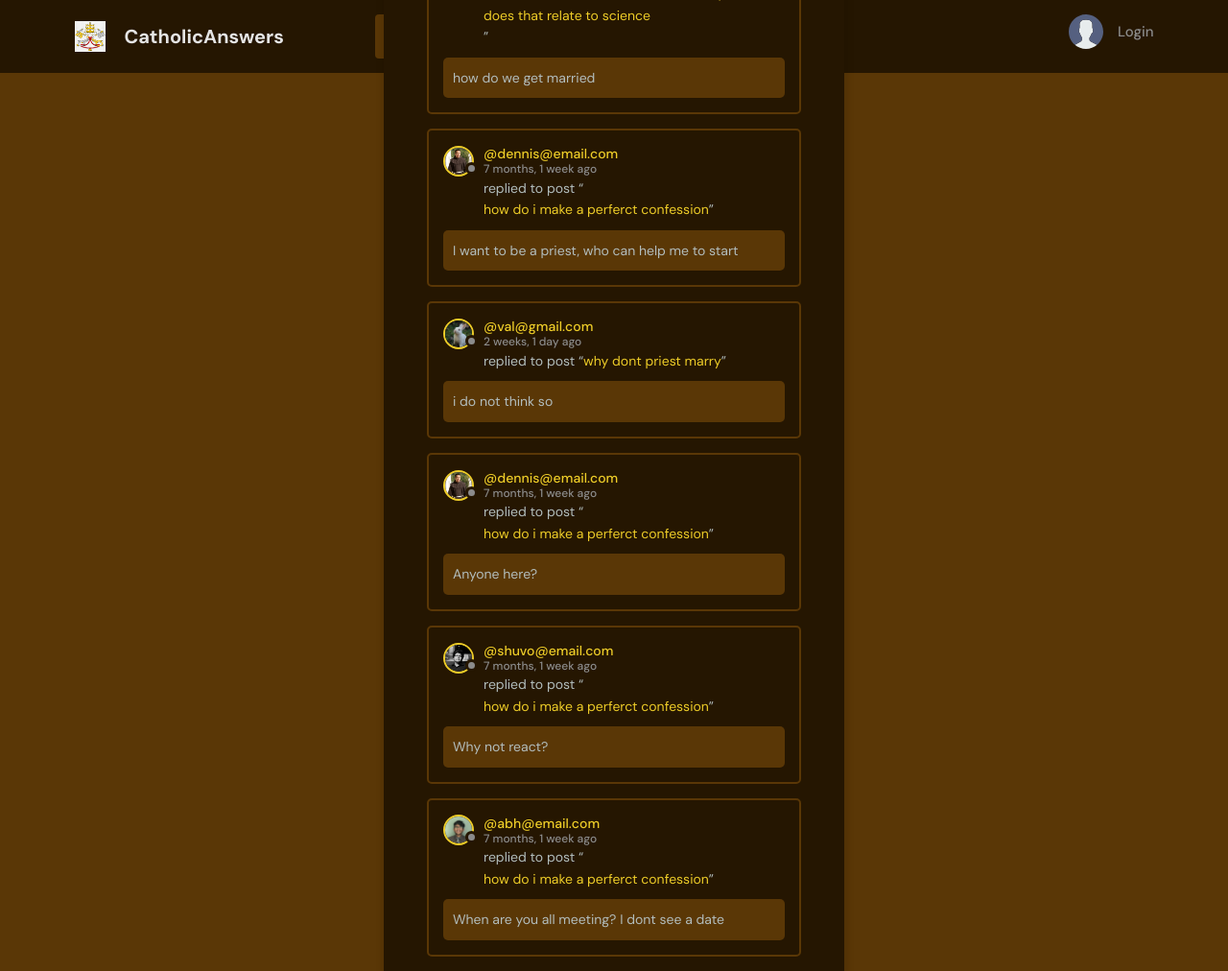
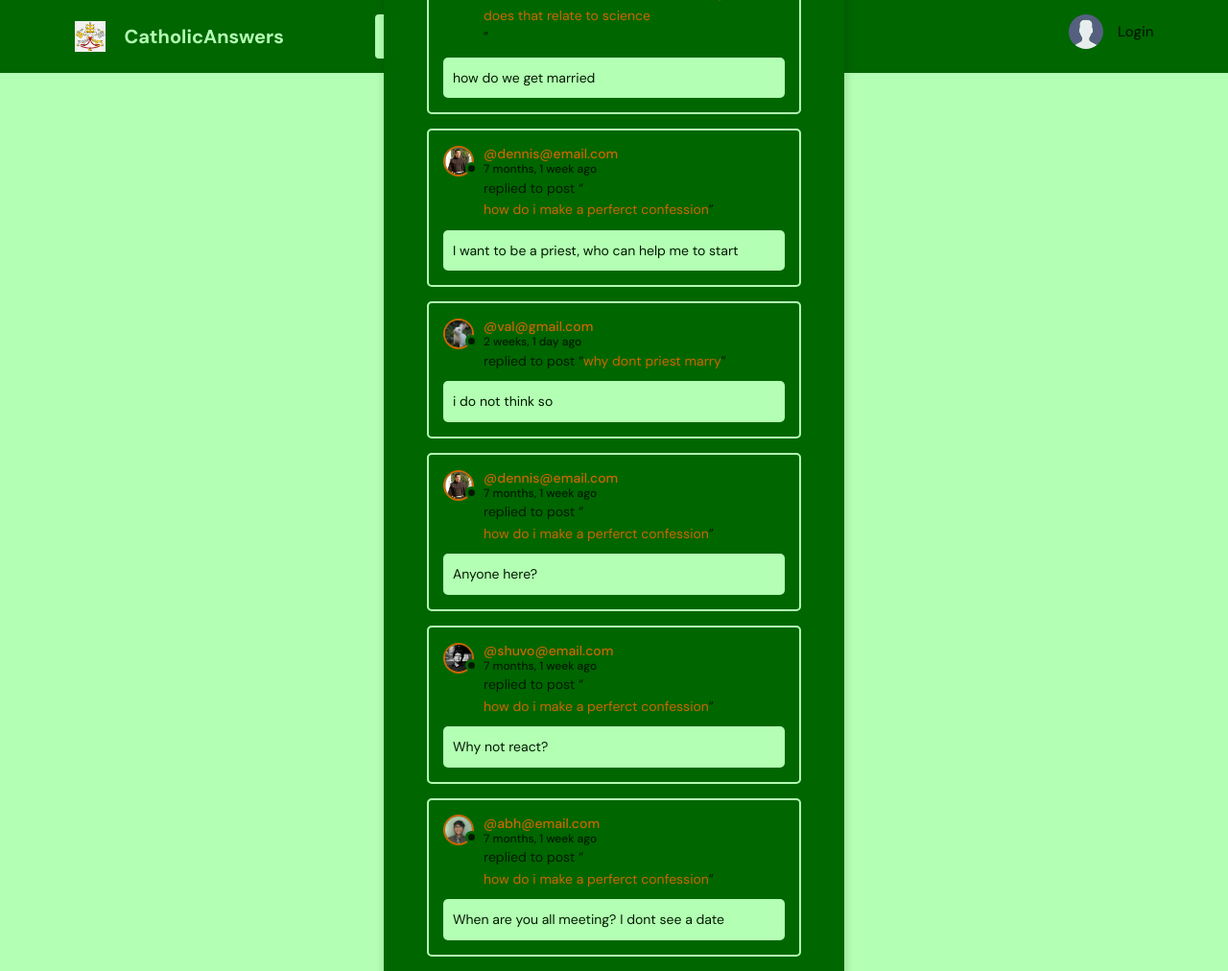
Before and after one commit to Sugarcothe/catholic_answers, a Django app: page /activity/ in a window 1280 px wide. Shown: the top 1012 px of the page at 96% size. Run offline with Django 3.2, Linux system fonts and the light colour scheme; data comes from the database, SQL or seed files in the repository.

Commit message:
color changes

```diff
--- a/static/styles/style.css
+++ b/static/styles/style.css
@@ -1,15 +1,15 @@
 @import url("https://fonts.googleapis.com/css2?family=DM+Sans:wght@400;500;700&display=swap");
 
 :root {
-  --color-main: rgb(237, 204, 40);
-  --color-main-light: #e1f6fb;
-  --color-dark: #251601;
-  --color-dark-medium: #5a3706;
-  --color-dark-light: #5a3706;
-  --color-light: #e5e5e5;
-  --color-gray: #8b8b8b;
-  --color-light-gray: #b2bdbd;
-  --color-bg: #5a3706;
+  --color-main: #cc6600;
+  --color-main-light:  #b3ffb3;
+  --color-dark: #006600;
+  --color-dark-medium:  #b3ffb3;
+  --color-dark-light:  #b3ffb3;
+  --color-light: #b3ffb3;
+  --color-gray: #001a00;
+  --color-light-gray: #001a00;
+  --color-bg:  #b3ffb3;
   --color-success: #5dd693;
   --color-error: #fc4b0b;
 }
```
Also changed, not shown: .gitpod.yml (added).
